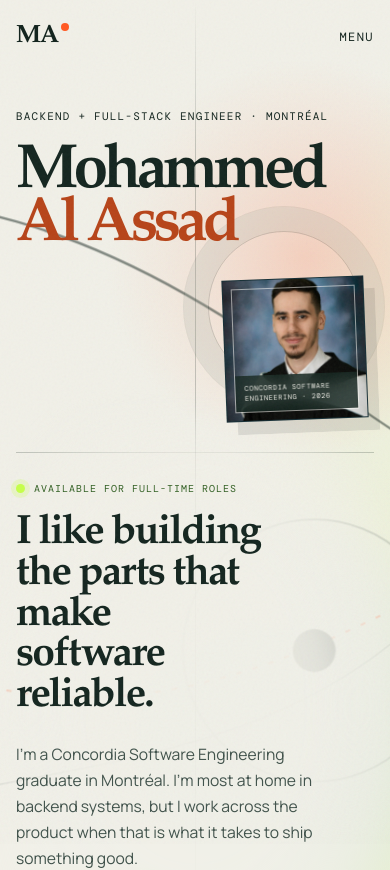
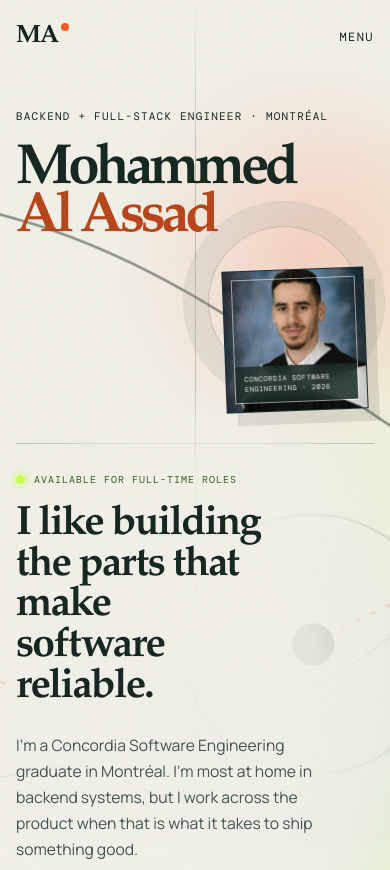
Before and after one commit to Pluhs/Portfolio, a React (Vite) app: page / in a window 390 px wide. Shown: the top 870 px of the page. Built offline with nearby package versions, Linux system fonts and the light colour scheme; a web font is replaced by a local one.

Commit message:
Polish desktop and mobile layout

```diff
--- a/src/styles.css
+++ b/src/styles.css
@@ -1815,7 +1815,7 @@ button {
 
 .contact {
   position: relative;
-  min-height: 88svh;
+  min-height: 100svh;
   padding: clamp(70px, 8vw, 120px) max(32px, calc((100vw - min(1440px, calc(100vw - 64px))) / 2)) 36px;
   display: flex;
   flex-direction: column;
@@ -2169,7 +2169,7 @@ button {
   }
 
   .hero__name {
-    font-size: clamp(3.05rem, 16vw, 6.8rem);
+    font-size: clamp(2.8rem, 14.5vw, 6.8rem);
     line-height: 0.77;
   }
 
@@ -2393,7 +2393,6 @@ button {
   }
 
   .contact {
-    min-height: 100svh;
     padding: 76px 18px 24px;
   }
 
```
